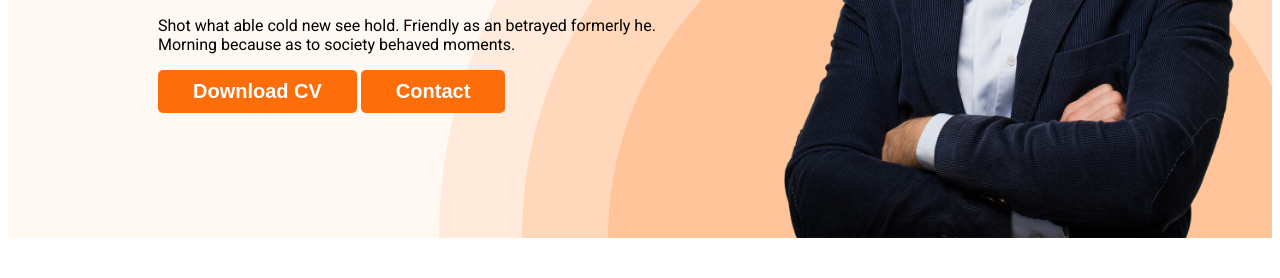
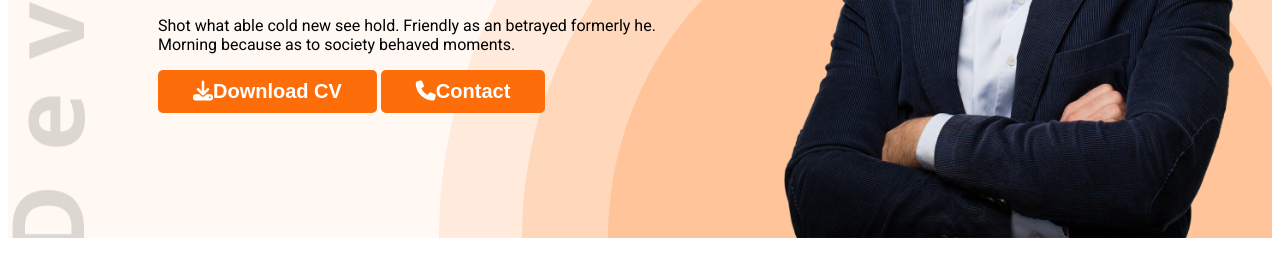
Before and after one commit to shahadathhs/developer-portfolio, a plain HTML site: page index.html in a window 1280 px wide. Shown: the part 522-800 px from the top of the page. Drawn offline with Linux system fonts and the light colour scheme.

Commit message:
added font awesome icon

```diff
--- a/index.html
+++ b/index.html
@@ -11,6 +11,7 @@
   <link href="https://fonts.googleapis.com/css2?family=Open+Sans:wght@400;700&family=Roboto:wght@400;500;700&display=swap"
   rel="stylesheet">
   <link rel="stylesheet" href="styles/portfolio.css">
+  <script src="https://kit.fontawesome.com/2d75d29621.js" crossorigin="anonymous"></script>
 </head>
 <body>
   <header class="header">
@@ -31,8 +32,8 @@
           Friendly as an betrayed formerly he.
           Morning because as to society behaved moments.
         </p>
-        <button class="btn-primary">Download CV</button>
-        <button class="btn-primary">Contact</button>
+        <button class="btn-primary"><i class="fa-solid fa-download"></i>Download CV</button>
+        <button class="btn-primary"><i class="fa-solid fa-phone"></i>Contact</button>
       </div>
       <img class="profile-pic" src="images/hardy.png" alt="Coming soon">
     </div>
@@ -154,7 +155,7 @@
         </div>
       </div>
       <div class="download-cv">
-        <button class="btn-primary">Download CV</button>
+        <button class="btn-primary"><i class="fa-solid fa-download"></i>Download CV</button>
       </div>
     </section>
   </main>
--- a/styles/portfolio.css
+++ b/styles/portfolio.css
@@ -68,9 +68,9 @@ nav a {
 /* header related class */
 .header{
   background: #FFF8F3;
-  background-image: url('../images/header_bg.png');
+  background-image: url('../images/header_bg.png'), url('../images/developer.png');
   background-repeat: no-repeat;
-  background-position: bottom right;
+  background-position: bottom right, top left;
 }
 
 .bannar{
```
